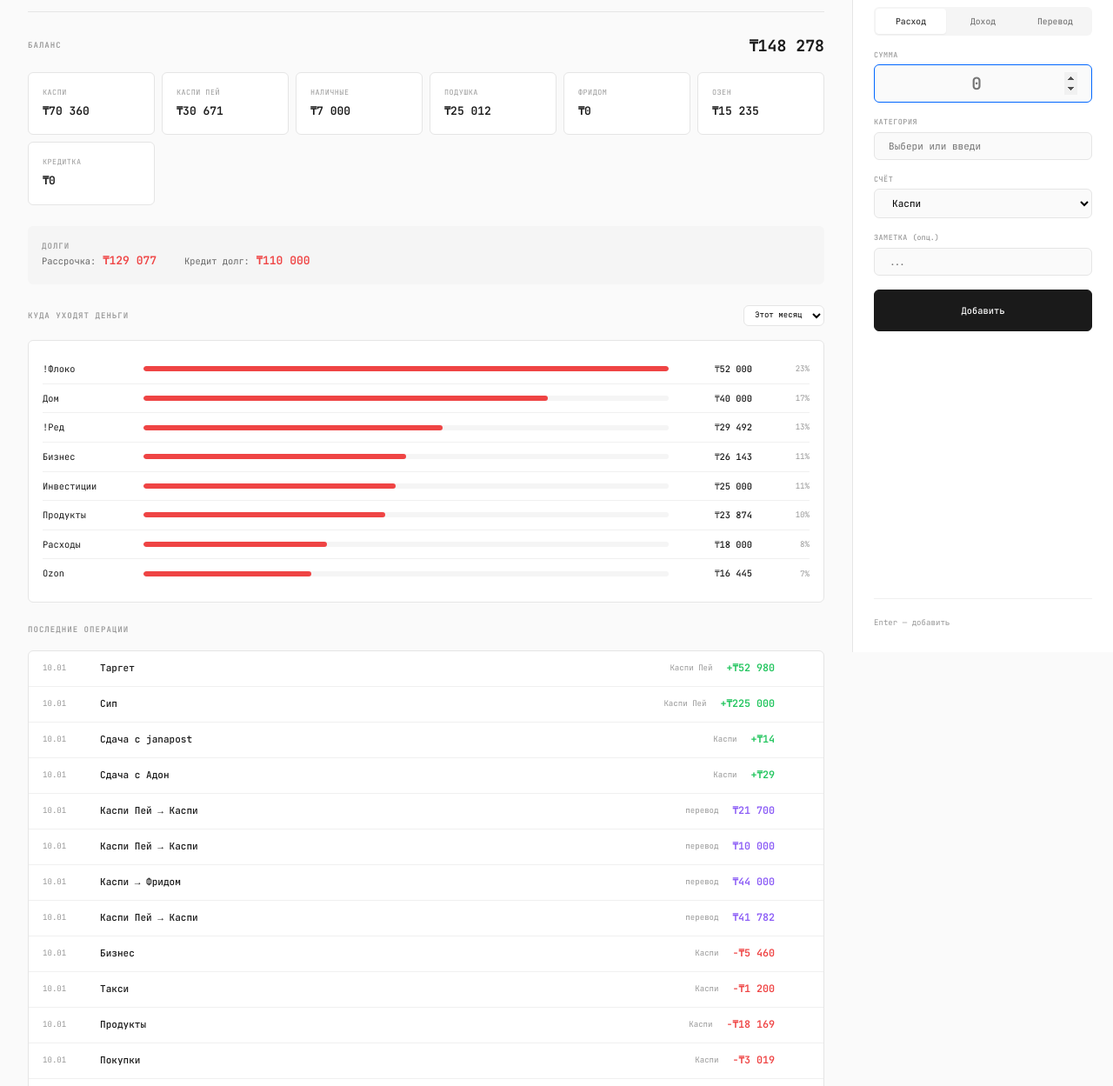
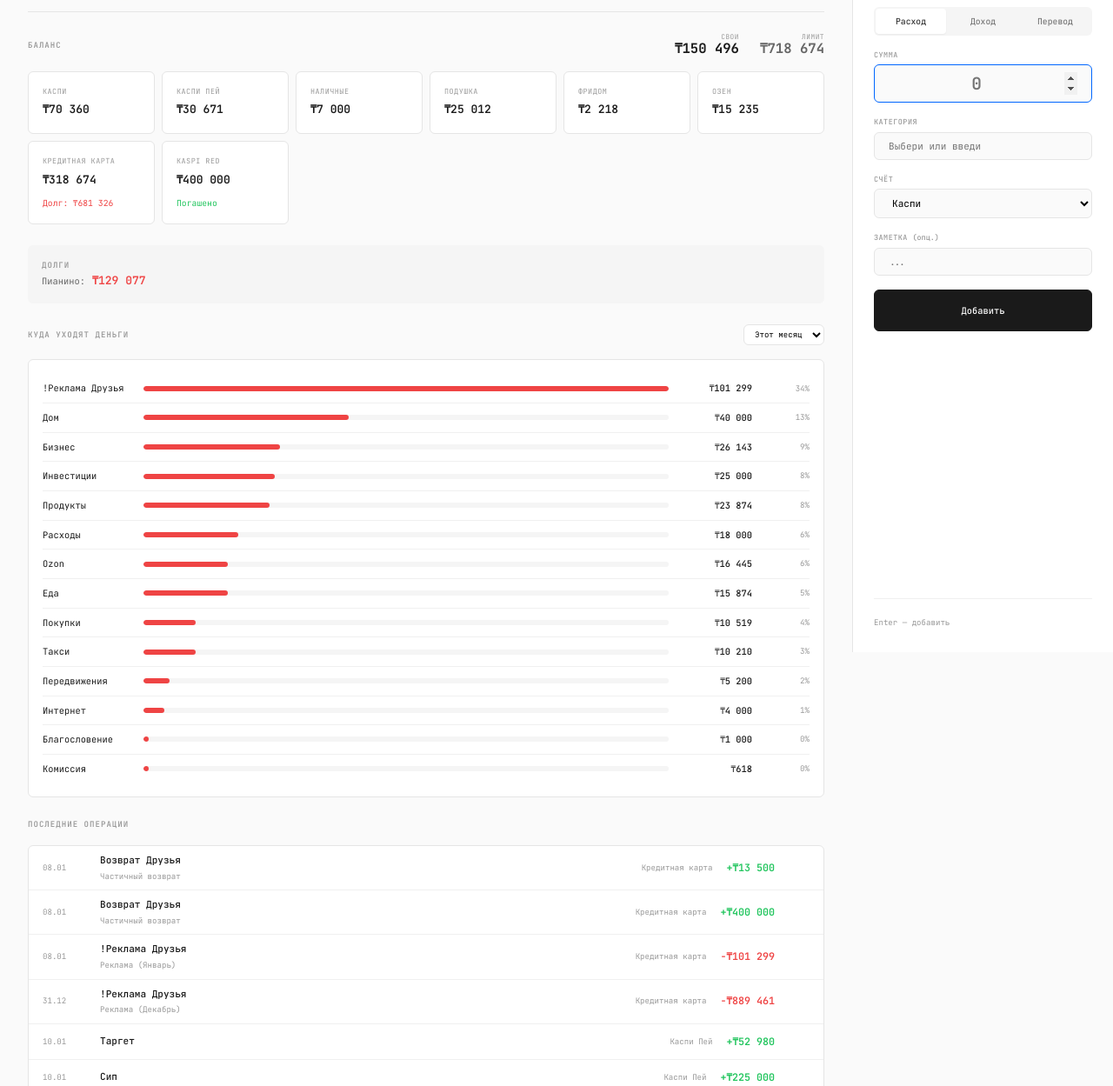
Before and after one commit to Sherzattv/ghost-budget, a website: page public/index.html in a window 1280 px wide. Shown: the part 50-1299 px from the top of the page at 87% size. Drawn offline with Linux system fonts and the light colour scheme.

Commit message:
Feature: Smart Balance (Own/Limit), Debt Auto-Archiving, Credit Limits

```diff
--- a/public/app.js
+++ b/public/app.js
@@ -109,23 +109,43 @@ function renderAccounts() {
   const grid = $('#accounts-grid');
   const assets = data.accounts.filter(a => a.type !== 'debt');
 
-  grid.innerHTML = assets.map(account => `
+  grid.innerHTML = assets.map(account => {
+    let subline = '';
+    let mainClass = account.balance >= 0 ? 'positive' : 'negative';
+
+    // Credit Limit Logic
+    if (account.limit) {
+      const debt = account.limit - account.balance;
+      if (debt > 0) {
+        subline = `<div style="font-size: 0.75rem; color: var(--expense); margin-top: 4px;">Долг: ${formatMoney(debt)}</div>`;
+      } else {
+        subline = `<div style="font-size: 0.75rem; color: var(--income); margin-top: 4px;">Погашено</div>`;
+      }
+    }
+
+    return `
     <div class="account-card ${account.balance < 0 ? 'debt' : ''}">
       <div class="account-name">${account.name}</div>
-      <div class="account-balance ${account.balance >= 0 ? 'positive' : 'negative'}">
+      <div class="account-balance ${mainClass}">
         ${formatMoney(account.balance)}
       </div>
+      ${subline}
     </div>
-  `).join('');
+  `}).join('');
 
   // Calculate and display total balance
-  const totalBalance = assets.reduce((sum, a) => sum + a.balance, 0);
-  $('#total-balance').textContent = formatMoney(totalBalance);
+  // Calculate and display balances
+  const ownBalance = assets.filter(a => !a.limit).reduce((sum, a) => sum + a.balance, 0);
+  const creditBalance = assets.filter(a => a.limit).reduce((sum, a) => sum + a.balance, 0);
+
+  $('#own-balance').textContent = formatMoney(ownBalance);
+  $('#credit-balance').textContent = formatMoney(creditBalance);
 }
 
 function renderDebts() {
   const row = $('#debts-row');
-  const debts = data.accounts.filter(a => a.type === 'debt');
+  // Hide debts with 0 balance (paid off)
+  const debts = data.accounts.filter(a => a.type === 'debt' && Math.abs(a.balance) > 0);
 
   if (debts.length === 0) {
     $('#debts-section').style.display = 'none';
@@ -167,8 +187,7 @@ function renderAnalytics() {
   });
 
   const sortedCategories = Object.entries(categoryTotals)
-    .sort((a, b) => b[1] - a[1])
-    .slice(0, 8);
+    .sort((a, b) => b[1] - a[1]);
 
   if (sortedCategories.length === 0) {
     container.innerHTML = '<div class="analytics-empty">Нет расходов за этот период</div>';
--- a/public/data/budget.json
+++ b/public/data/budget.json
@@ -27,7 +27,7 @@
         {
             "id": "freedom",
             "name": "Фридом",
-            "balance": 0,
+            "balance": 2218,
             "type": "asset"
         },
         {
@@ -38,21 +38,30 @@
         },
         {
             "id": "credit",
-            "name": "Кредитка",
-            "balance": 0,
-            "type": "asset"
+            "name": "Кредитная карта",
+            "balance": 318674,
+            "type": "asset",
+            "limit": 1000000
         },
         {
             "id": "installment",
-            "name": "Рассрочка",
+            "name": "Пианино",
             "balance": -129077,
             "type": "debt"
         },
         {
-            "id": "credit_debt",
-            "name": "Кредит долг",
-            "balance": -110000,
-            "type": "debt"
+            "id": "red_debt",
+            "name": "Kaspi Red",
+            "balance": 400000,
+            "type": "asset",
+            "limit": 400000
+        },
+        {
+            "id": "floco_debt",
+            "name": "!Флоко",
+            "balance": 0,
+            "type": "debt",
+            "isHidden": true
         }
     ],
     "transactions": [
@@ -119,12 +128,12 @@
         {
             "id": "mk81xzqbrrqs3tjbm8j",
             "date": "2026-01-10",
-            "type": "expense",
+            "type": "transfer",
             "amount": 2218,
-            "category": "-- Фридом",
-            "accountId": "kaspi",
             "note": "",
-            "addedAt": 1768034251811
+            "addedAt": 1768034251811,
+            "toAccountId": "freedom",
+            "fromAccountId": "kaspi"
         },
         {
             "id": "mk81xzqbbjw8tgmg0b6",
@@ -259,12 +268,12 @@
         {
             "id": "mk81xzqbbzpngkivtfb",
             "date": "2026-01-10",
-            "type": "expense",
+            "type": "transfer",
             "amount": 29492,
-            "category": "!Ред",
-            "accountId": "kaspi",
             "note": "",
-            "addedAt": 1768034251811
+            "addedAt": 1768034251811,
+            "toAccountId": "red_debt",
+            "fromAccountId": "kaspi"
         },
         {
             "id": "mk81xzqb0nqhkzog2cql",
@@ -349,12 +358,12 @@
         {
             "id": "mk81xzqbvb5bgvxg84m",
             "date": "2026-01-10",
-            "type": "expense",
+            "type": "transfer",
             "amount": 52000,
-            "category": "!Флоко",
-            "accountId": "kaspi",
             "note": "",
-            "addedAt": 1768034251811
+            "addedAt": 1768034251811,
+            "toAccountId": "floco_debt",
+            "fromAccountId": "kaspi"
         },
         {
             "id": "mk81xzqbodympox4aqh",
@@ -495,6 +504,46 @@
             "accountId": "kaspi_pay",
             "note": "",
             "addedAt": 1768034341888
+        },
+        {
+            "id": "cred_exp_1",
+            "date": "2025-12-31",
+            "type": "expense",
+            "amount": 889461,
+            "category": "!Реклама Друзья",
+            "accountId": "credit",
+            "note": "Реклама (Декабрь)",
+            "addedAt": 1768036110260
+        },
+        {
+            "id": "cred_exp_2",
+            "date": "2026-01-08",
+            "type": "expense",
+            "amount": 101299,
+            "category": "!Реклама Друзья",
+            "accountId": "credit",
+            "note": "Реклама (Январь)",
+            "addedAt": 1768036110260
+        },
+        {
+            "id": "cred_inc_1",
+            "date": "2026-01-08",
+            "type": "income",
+            "amount": 400000,
+            "category": "Возврат Друзья",
+            "accountId": "credit",
+            "note": "Частичный возврат",
+            "addedAt": 1768036110260
+        },
+        {
+            "id": "cred_inc_2",
+            "date": "2026-01-08",
+            "type": "income",
+            "amount": 13500,
+            "category": "Возврат Друзья",
+            "accountId": "credit",
+            "note": "Частичный возврат",
+            "addedAt": 1768036110260
         }
     ],
     "categories": {
@@ -526,5 +575,5 @@
             "Сдача с janapost"
         ]
     },
-    "lastUpdated": 1768034388341
+    "lastUpdated": 1768036540648
 }
--- a/public/index.html
+++ b/public/index.html
@@ -41,7 +41,16 @@
       <section class="section">
         <div class="section-header">
           <h2 class="section-title">Баланс</h2>
-          <div class="total-balance" id="total-balance">₸0</div>
+          <div class="balance-wrapper">
+            <div class="balance-item">
+              <span class="balance-label">Свои</span>
+              <span class="balance-value" id="own-balance">₸0</span>
+            </div>
+            <div class="balance-item">
+              <span class="balance-label">Лимит</span>
+              <span class="balance-value credit" id="credit-balance">₸0</span>
+            </div>
+          </div>
         </div>
         <div class="accounts-grid" id="accounts-grid">
           <!-- Accounts will be rendered here -->
--- a/public/style.css
+++ b/public/style.css
@@ -209,10 +209,34 @@ body {
   color: var(--text-muted);
 }
 
-.total-balance {
-  font-size: 1.4rem;
+.balance-wrapper {
+  display: flex;
+  gap: var(--spacing-lg);
+  align-items: center;
+}
+
+.balance-item {
+  display: flex;
+  flex-direction: column;
+  align-items: flex-end;
+  line-height: 1.2;
+}
+
+.balance-label {
+  font-size: 0.6rem;
+  text-transform: uppercase;
+  color: var(--text-muted);
+  letter-spacing: 0.5px;
+}
+
+.balance-value {
+  font-size: 1.2rem;
   font-weight: 700;
   font-variant-numeric: tabular-nums;
+}
+
+.balance-value.credit {
+  color: var(--text-secondary);
 }
 
 /* ─── Accounts Grid ─── */
```
